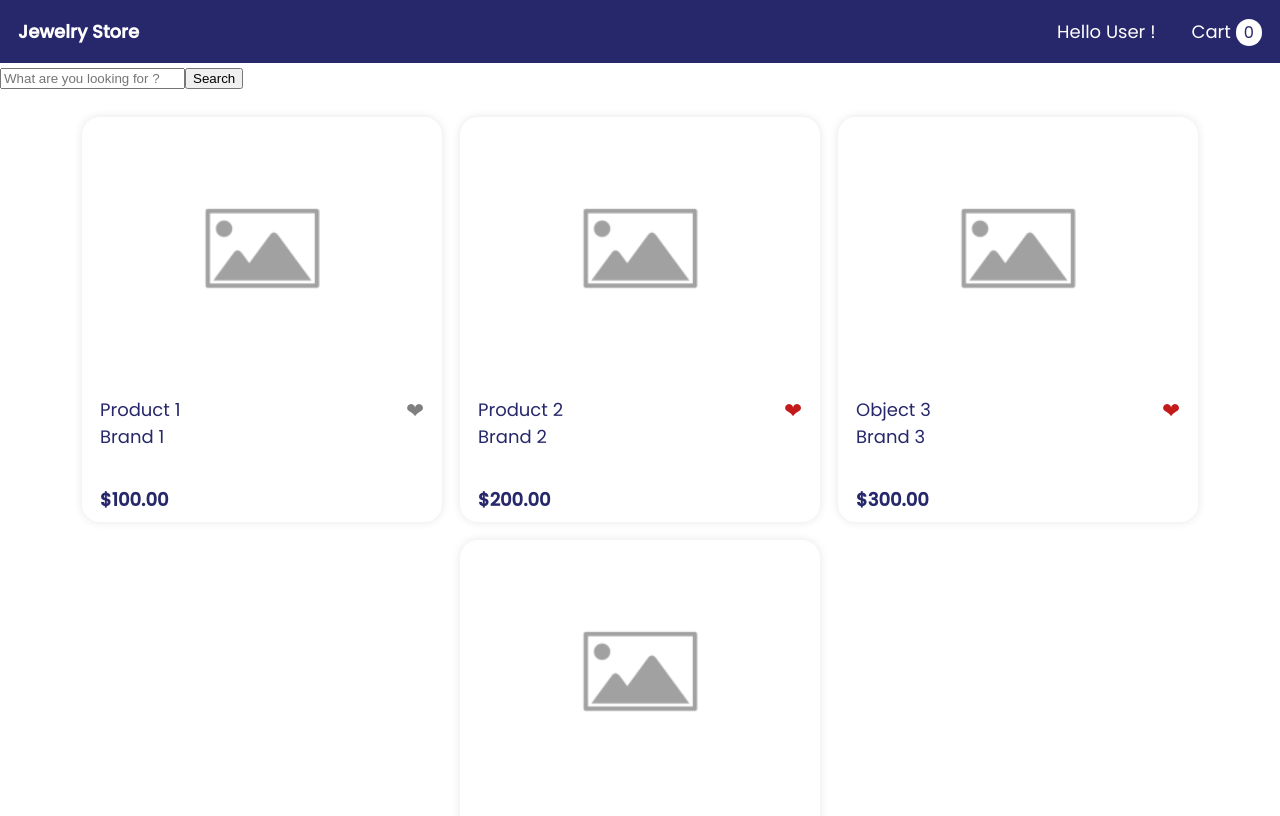
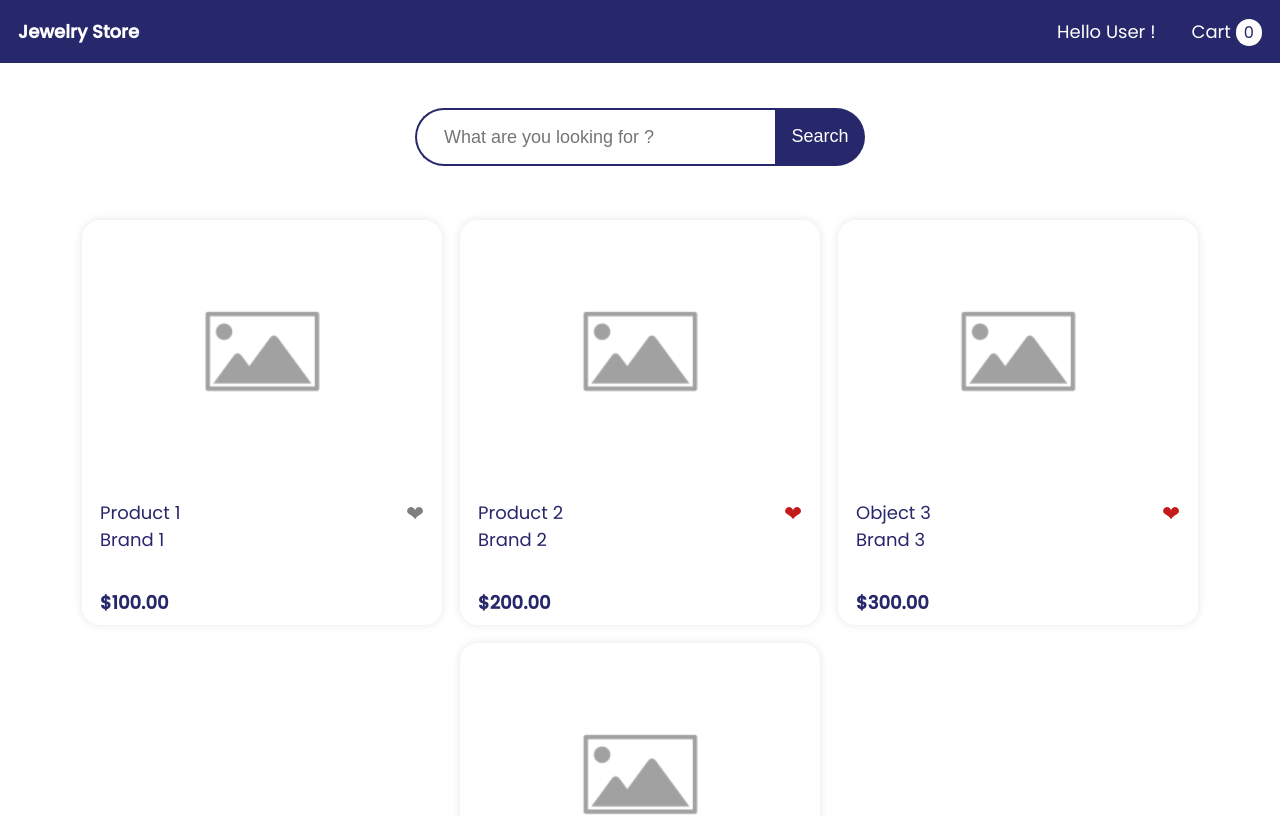
Before and after one commit to JaviNGD/jewelry-store-v2, a React (Create React App) app in the folder frontend/: page / in a window 1280 px wide. Shown: the top 816 px of the page. Built offline with nearby package versions, Linux system fonts and the light colour scheme.

Commit message:
Add search component styles

```diff
--- a/frontend/src/components/Search/search.module.css
+++ b/frontend/src/components/Search/search.module.css
@@ -0,0 +1,35 @@
+.container {
+    display: flex;
+    justify-content: center;
+    margin-top: 2.5rem;
+    margin-bottom: 2.5rem;
+}
+
+.container input {
+    border-radius: 10rem 0 0 10rem;
+    border: none;
+    height: 2rem;
+    width: 20rem;
+    border: 2px solid rgb(39, 39, 107);
+    border-right: none;
+    padding: 1.5rem;
+    font-size: 1rem;
+    font-weight: 500;
+    outline: none;
+}
+
+.container button {
+    height: 3.2rem;
+    width: 5rem;
+    font-size: 1rem;
+    border-radius: 0 10rem 10rem 0;
+    background-color: rgb(39, 39, 107);
+    color: white;
+    border: none;
+}
+
+.container button:hover {
+    cursor: pointer;
+    background-color: rgb(97, 113, 156);
+    border: 2px solid rgb(39, 39, 107);
+}
```
